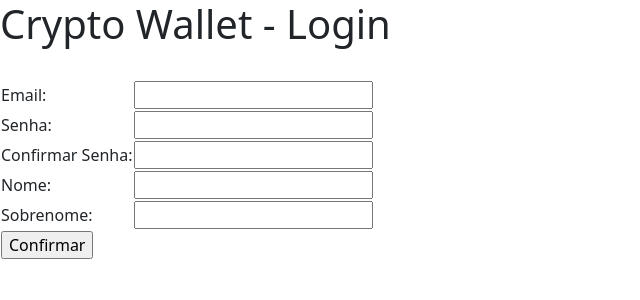
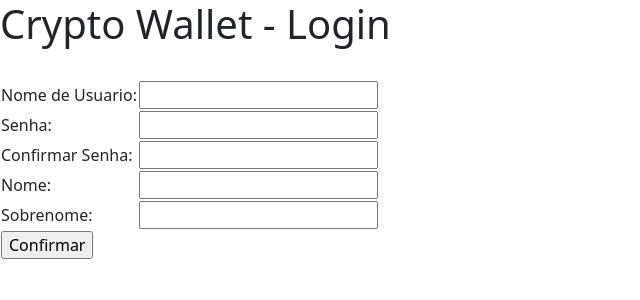
Before and after one commit to Amjardim/ProgramacaoWeb2, a Django app: page /registrarusuario/ in a window 1280 px wide. Shown: the top 300 px of the page, without its empty margins (0-640 px from the left). Run offline with Django 3.2, Linux system fonts and the light colour scheme.

Commit message:
Desfazendo ideia de email

```diff
--- a/cryptowallet/autenticador/templates/login/login.html
+++ b/cryptowallet/autenticador/templates/login/login.html
@@ -14,7 +14,7 @@
             <tr><td id='idMensagem' colspan='2'>&nbsp;</td></tr>
             <!--USUARIO-->
             <tr>
-                <td class='formLabel'>Email:</td>
+                <td class='formLabel'>Usuario:</td>
                 <td><input type='text' name='username' id='idEmail' class='campoCerto'/></td>
                 <td id='idErrorEmail'>&nbsp;</td>
             </tr>
--- a/cryptowallet/autenticador/templates/login/registrarusuario.html
+++ b/cryptowallet/autenticador/templates/login/registrarusuario.html
@@ -19,7 +19,7 @@
             <tr><td id='idMensagem' colspan='2'>&nbsp;</td></tr>
             <!--Email-->
             <tr>
-                <td class='formLabel'>Email:</td>
+                <td class='formLabel'>Nome de Usuario:</td>
                 <td><input type='text' name='username' id='idEmail' class='campoCerto'/></td>
                 <td id='idErrorEmail'>&nbsp;</td>
             </tr>
--- a/cryptowallet/autenticador/views.py
+++ b/cryptowallet/autenticador/views.py
@@ -15,7 +15,7 @@ def login_usuario(request):
         if usuario is not None:
             #usuario valido
             login(request, usuario)
-            return render(request, 'carteira/paginaInicial.html', {})
+            return render(request, 'carteira/paginaInicial.html', { 'username': usuario })
 
         else:
             #usuario invalido
```
Also changed, not shown: cryptowallet/db.sqlite3.
